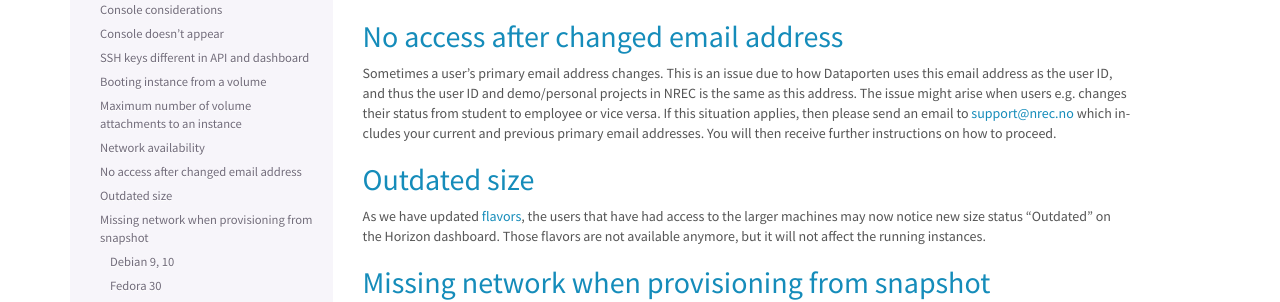
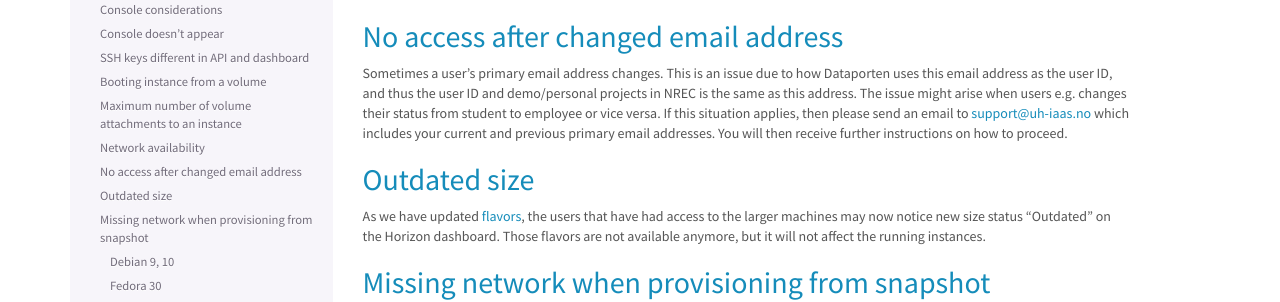
Before and after one commit to norcams/docs-enduser, a Sphinx documentation site: the page built from docs/known-issues.rst, in a window 1280 px wide and 900 px high, scrolled down 1183 px. Shown: the part 156-458 px from the top of the window. Built offline with Sphinx 7.4.7, drawn with Linux system fonts in a browser that asks for light colours; pages that are not in the unit, such as notebooks, are missing from menus.

Commit message:
support mail

```diff
--- a/docs/known-issues.rst
+++ b/docs/known-issues.rst
@@ -72,7 +72,7 @@ due to how Dataporten uses this email address as the user ID, and
 thus the user ID and demo/personal projects in NREC is the same as this
 address. The issue might arise when users e.g. changes their status from
 student to employee or vice versa. If this situation applies, then please send
-an email to support@nrec.no which includes your current and
+an email to support@uh-iaas.no which includes your current and
 previous primary email addresses. You will then receive further
 instructions on how to proceed.
 
--- a/docs/support.rst
+++ b/docs/support.rst
@@ -19,7 +19,7 @@ Support requests
 If you need assistance or have special requests (e.g. increased
 quota), please contact us via our support email:
 
-  support@nrec.no
+  support@uh-iaas.no
 
 
 Reporting bugs and issues
```
